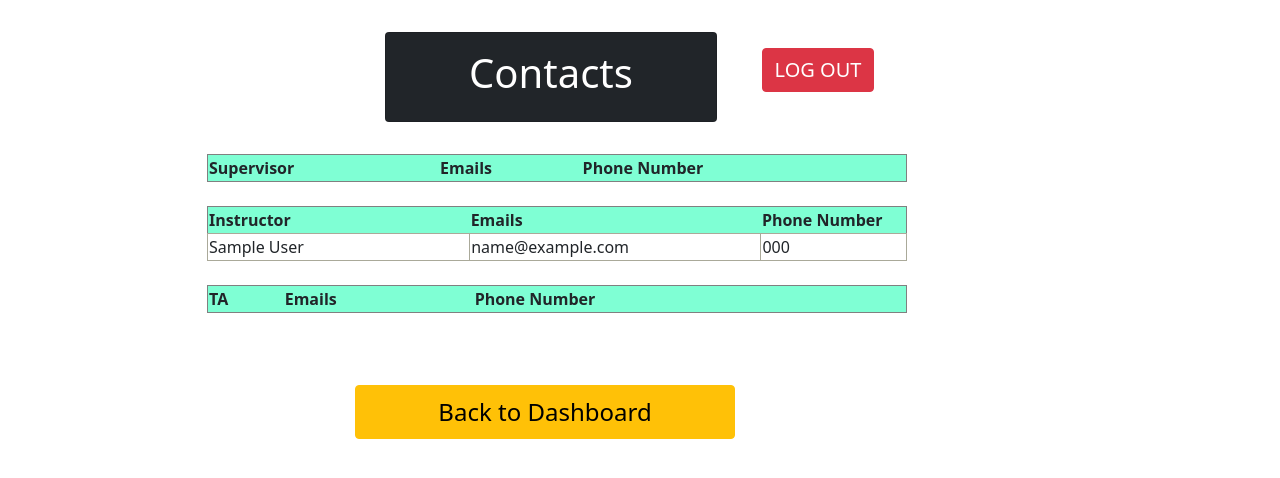
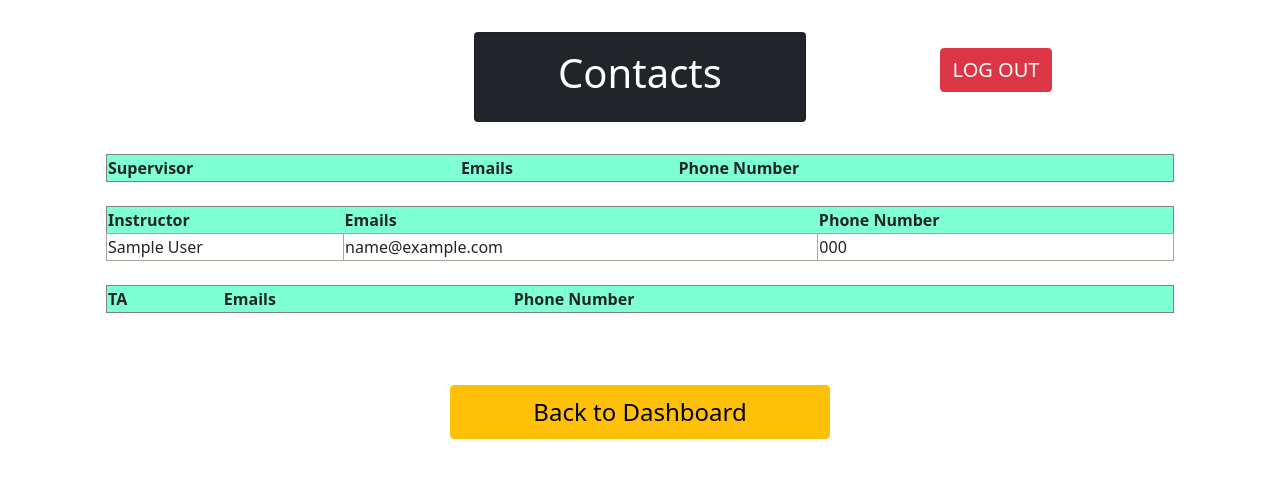
Before and after one commit to st8991/Ta_App_Vikings_Creed, a Django app: page /contact/ in a window 1280 px wide. Shown: the top 478 px of the page. Run offline with Django 4.2, Linux system fonts and the light colour scheme; tables that the repository leaves empty hold one stand-in row (values such as "Sample post"); lists and menus that the app fills with data are empty.

Commit message:
Updated contactsPage.html for proper display

```diff
--- a/templates/mainTemplates/contactsPage.html
+++ b/templates/mainTemplates/contactsPage.html
@@ -2,13 +2,13 @@
 {% block content %}
     <div class="container">
         <div class="row m-4">
-            <div class="col-3">   </div>
+            <div class="col-4">   </div>
                 <div class="col-4">
                     <div class="card text-white bg-dark text-center my-2 py-3">
                         <h1>Contacts</h1>
                     </div>
                 </div>
-            <div class="col-2 text-center">
+            <div class="col-4 text-center">
                 <a href = '/' type="button" class="btn btn-danger my-4" style="font-size: 20px">LOG OUT</a>
             </div>
 
@@ -17,9 +17,8 @@
 
     <div class="container">
         <div class="row m-4">
-            <div class="col-1">   </div>
-                <div class="col-6">
-                    <table class="border: solid 1px #aaa999;" width="700" border="1">
+
+                    <table align="center" width="800" border="1" >
       <tr>
         <th bgcolor="#7fffd4">Supervisor</th>
         <th bgcolor="#7fffd4">Emails</th>
@@ -27,13 +26,12 @@
       </tr>
         {% for i in supervisors %}
             <tr>
-                <td style="border: solid 1px #aaa999;" width="180">{{i.name}}</td>
+                <td style="border: solid 1px #aaa999;" width="100">{{i.name}}</td>
                 <td style="border: solid 1px #aaa999;" width="200">{{i.email}}</td>
-                <td style="border: solid 1px #aaa999;" width="100">{{i.phone_number}}</td>
+                <td style="border: solid 1px #aaa999;" width="150">{{i.phone_number}}</td>
             </tr>
         {% endfor %}
     </table>
-                </div>
 
         </div>
     </div>
@@ -44,10 +42,7 @@
  </p>
         <div class="container">
         <div class="row m-4">
-            <div class="col-1">   </div>
-                <div class="col-6">
-
-    <table class="border: solid 1px #aaa999;" width="700" border="1">
+    <table align="center" width="800" border="1">
       <tr>
         <th bgcolor="#7fffd4">Instructor</th>
         <th bgcolor="#7fffd4">Emails</th>
@@ -55,9 +50,9 @@
       </tr>
         {% for i in instructors %}
             <tr>
-                <td style="border: solid 1px #aaa999;" width="180">{{i.name}}</td>
+                <td style="border: solid 1px #aaa999;" width="100">{{i.name}}</td>
                 <td style="border: solid 1px #aaa999;" width="200">{{i.email}}</td>
-                <td style="border: solid 1px #aaa999;" width="100">{{i.phone_number}}</td>
+                <td style="border: solid 1px #aaa999;" width="150">{{i.phone_number}}</td>
             </tr>
         {% endfor %}
     </table>
@@ -72,9 +67,7 @@
  </p>
     <div class="container">
         <div class="row m-4">
-            <div class="col-1">   </div>
-                <div class="col-6">
-                     <table class="border: solid 1px #aaa999;" width="700" border="1">
+                     <table class="border: solid 1px #aaa999;" width="800" border="1">
       <tr>
         <th bgcolor="#7fffd4">TA</th>
         <th bgcolor="#7fffd4">Emails</th>
@@ -82,20 +75,18 @@
       </tr>
         {% for i in TAs %}
             <tr>
-                <td style="border: solid 1px #aaa999;" width="180">{{i.name}}</td>
+                <td style="border: solid 1px #aaa999;" width="100">{{i.name}}</td>
                 <td style="border: solid 1px #aaa999;" width="200">{{i.email}}</td>
-                <td style="border: solid 1px #aaa999;" width="100">{{i.phoneNum}}</td>
+                <td style="border: solid 1px #aaa999;" width="150">{{i.phoneNum}}</td>
             </tr>
         {% endfor %}
     </table>
-                </div>
-
         </div>
     </div>
 
     <div class="container">
         <div class="row">
-            <div class="col-1"></div>
+            <div class="col-3"></div>
                 <a href = '/home/' type="button" class="btn btn-warning col-4 mx-auto my-5 py-2" style="font-size: 24px">Back to Dashboard</a>
             <div class="col-3"></div>
         </div>
```
